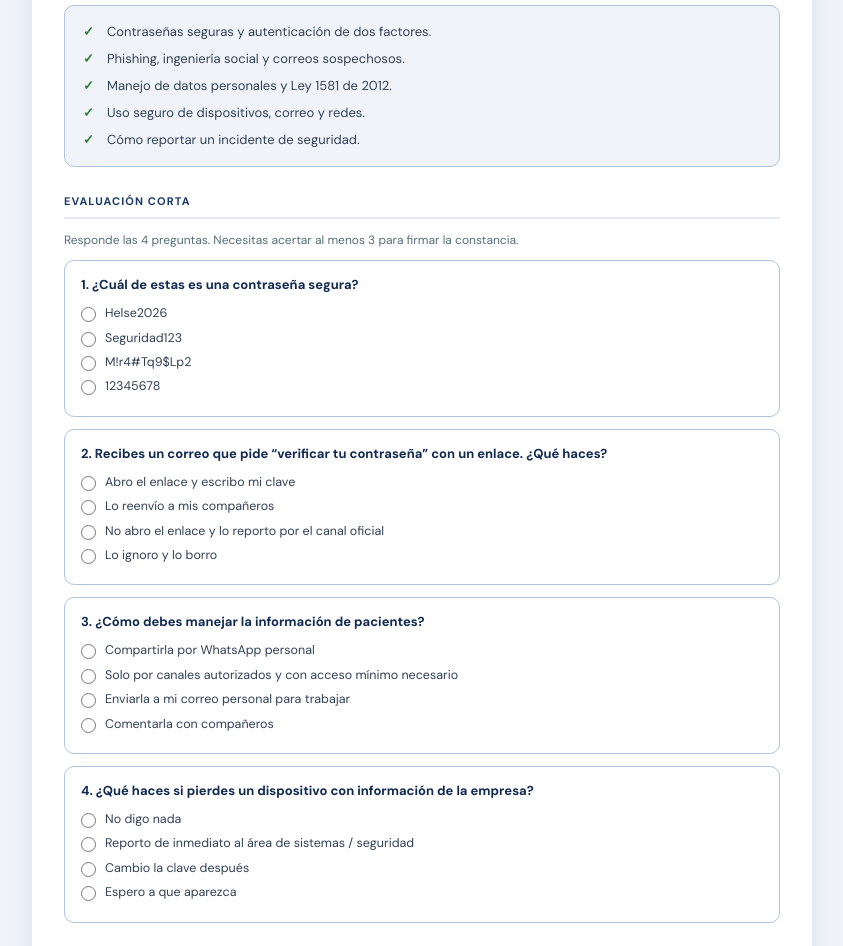
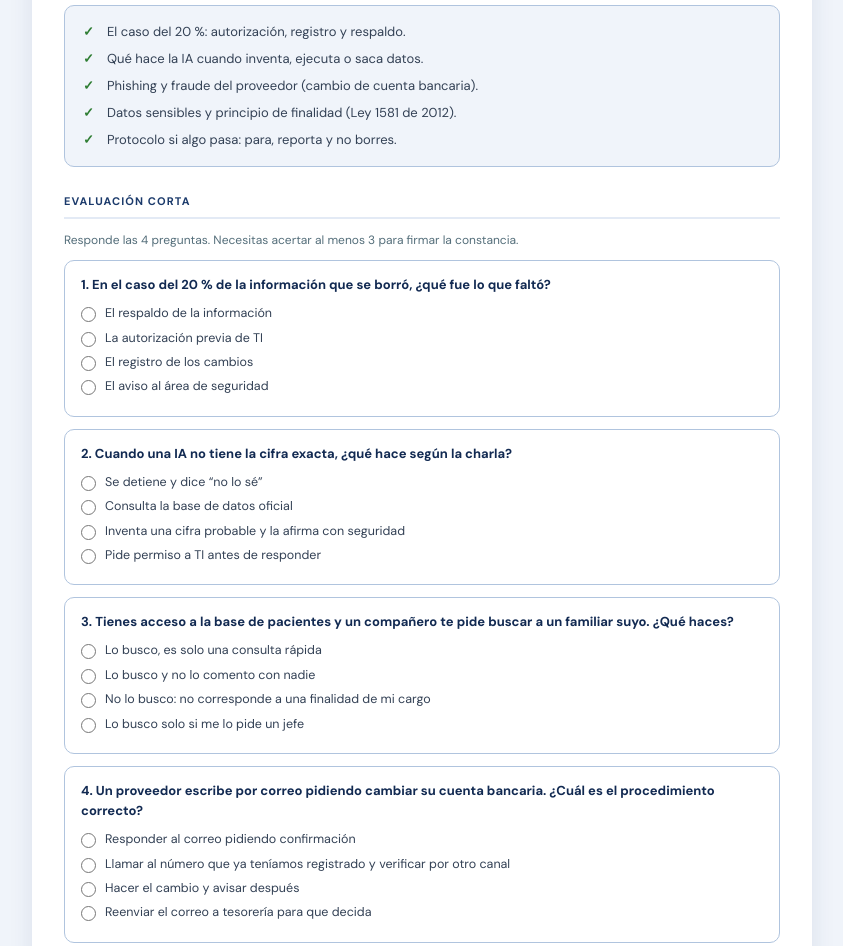
Before and after one commit to Helseador/registro-helse, a plain HTML site: page capacitacion_seguridad.html in a window 1280 px wide. Shown: the part 580-1526 px from the top of the page, without its empty margins (218-1061 px from the left). Drawn offline with nearby package versions, Linux system fonts and the light colour scheme.

Commit message:
Use harder quiz questions based on cybersecurity talk

```diff
--- a/capacitacion_pdf.js
+++ b/capacitacion_pdf.js
@@ -5,11 +5,11 @@
   }
 
   const TEMAS = [
-    "Contraseñas seguras y autenticación de dos factores.",
-    "Phishing, ingeniería social y correos sospechosos.",
-    "Manejo de datos personales y Ley 1581 de 2012.",
-    "Uso seguro de dispositivos, correo y redes.",
-    "Cómo reportar un incidente de seguridad.",
+    "El caso del 20 %: autorización, registro y respaldo.",
+    "Qué hace la IA cuando inventa, ejecuta o saca datos.",
+    "Phishing y fraude del proveedor (cambio de cuenta bancaria).",
+    "Datos sensibles y principio de finalidad (Ley 1581 de 2012).",
+    "Protocolo si algo pasa: para, reporta y no borres.",
   ];
 
   window.CapacitacionPDF = {
--- a/capacitacion_seguridad.html
+++ b/capacitacion_seguridad.html
@@ -106,11 +106,11 @@ input[type=text]:focus,input[type=email]:focus{border-color:var(--azul);}
       <div class="section-label">Contenido de la Capacitación</div>
       <div class="temario">
         <ul>
-          <li>Contraseñas seguras y autenticación de dos factores.</li>
-          <li>Phishing, ingeniería social y correos sospechosos.</li>
-          <li>Manejo de datos personales y Ley 1581 de 2012.</li>
-          <li>Uso seguro de dispositivos, correo y redes.</li>
-          <li>Cómo reportar un incidente de seguridad.</li>
+          <li>El caso del 20 %: autorización, registro y respaldo.</li>
+          <li>Qué hace la IA cuando inventa, ejecuta o saca datos.</li>
+          <li>Phishing y fraude del proveedor (cambio de cuenta bancaria).</li>
+          <li>Datos sensibles y principio de finalidad (Ley 1581 de 2012).</li>
+          <li>Protocolo si algo pasa: para, reporta y no borres.</li>
         </ul>
       </div>
 
@@ -184,14 +184,14 @@ const linkToken = new URLSearchParams(window.location.search).get('t') || '';
 const txt = id => document.getElementById(id).value.trim();
 
 const QUIZ = [
-  { q: '¿Cuál de estas es una contraseña segura?',
-    opts: ['Helse2026', 'Seguridad123', 'M!r4#Tq9$Lp2', '12345678'], ok: 2 },
-  { q: 'Recibes un correo que pide “verificar tu contraseña” con un enlace. ¿Qué haces?',
-    opts: ['Abro el enlace y escribo mi clave', 'Lo reenvío a mis compañeros', 'No abro el enlace y lo reporto por el canal oficial', 'Lo ignoro y lo borro'], ok: 2 },
-  { q: '¿Cómo debes manejar la información de pacientes?',
-    opts: ['Compartirla por WhatsApp personal', 'Solo por canales autorizados y con acceso mínimo necesario', 'Enviarla a mi correo personal para trabajar', 'Comentarla con compañeros'], ok: 1 },
-  { q: '¿Qué haces si pierdes un dispositivo con información de la empresa?',
-    opts: ['No digo nada', 'Reporto de inmediato al área de sistemas / seguridad', 'Cambio la clave después', 'Espero a que aparezca'], ok: 1 },
+  { q: 'En el caso del 20 % de la información que se borró, ¿qué fue lo que faltó?',
+    opts: ['El respaldo de la información', 'La autorización previa de TI', 'El registro de los cambios', 'El aviso al área de seguridad'], ok: 1 },
+  { q: 'Cuando una IA no tiene la cifra exacta, ¿qué hace según la charla?',
+    opts: ['Se detiene y dice “no lo sé”', 'Consulta la base de datos oficial', 'Inventa una cifra probable y la afirma con seguridad', 'Pide permiso a TI antes de responder'], ok: 2 },
+  { q: 'Tienes acceso a la base de pacientes y un compañero te pide buscar a un familiar suyo. ¿Qué haces?',
+    opts: ['Lo busco, es solo una consulta rápida', 'Lo busco y no lo comento con nadie', 'No lo busco: no corresponde a una finalidad de mi cargo', 'Lo busco solo si me lo pide un jefe'], ok: 2 },
+  { q: 'Un proveedor escribe por correo pidiendo cambiar su cuenta bancaria. ¿Cuál es el procedimiento correcto?',
+    opts: ['Responder al correo pidiendo confirmación', 'Llamar al número que ya teníamos registrado y verificar por otro canal', 'Hacer el cambio y avisar después', 'Reenviar el correo a tesorería para que decida'], ok: 1 },
 ];
 
 function renderQuiz(){
```
